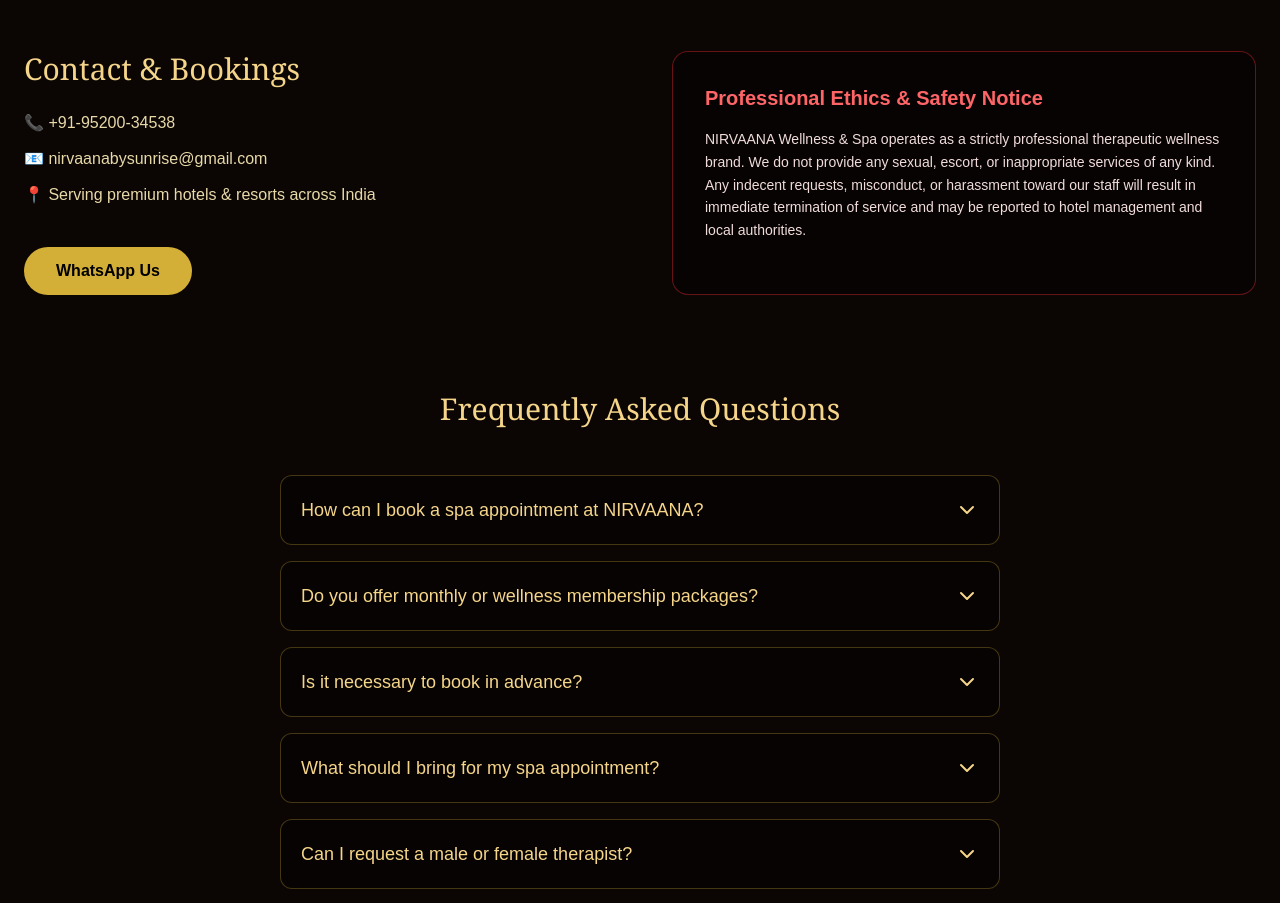
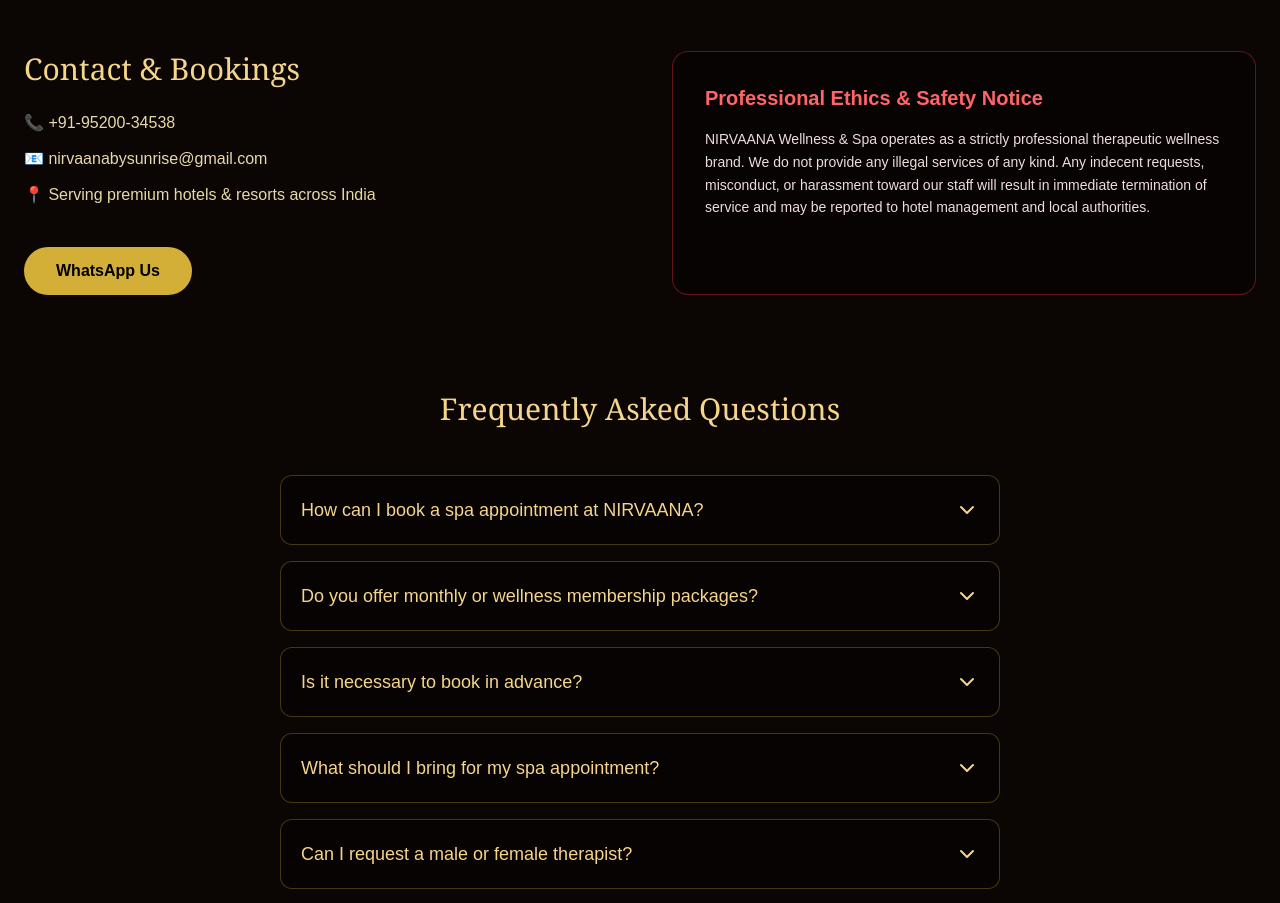
Before and after one commit to nirvaanawellness/nirvaanaspa, a Next.js app: page /about in a window 1280 px wide. Shown: the part 2020-2923 px from the top of the page. Built offline with nearby package versions, Linux system fonts and the light colour scheme.

Commit message:
Update page.tsx

```diff
--- a/app/about/page.tsx
+++ b/app/about/page.tsx
@@ -214,8 +214,8 @@
 
             <p className="text-[#f1dcdc] leading-relaxed text-sm">
             NIRVAANA Wellness & Spa operates as a strictly professional therapeutic
-            wellness brand. We do not provide any sexual, escort, or inappropriate
-            services of any kind. Any indecent requests, misconduct, or harassment
+            wellness brand. We do not provide any illegal services of any kind.
+            Any indecent requests, misconduct, or harassment
             toward our staff will result in immediate termination of service and may
             be reported to hotel management and local authorities.
             </p>
```
